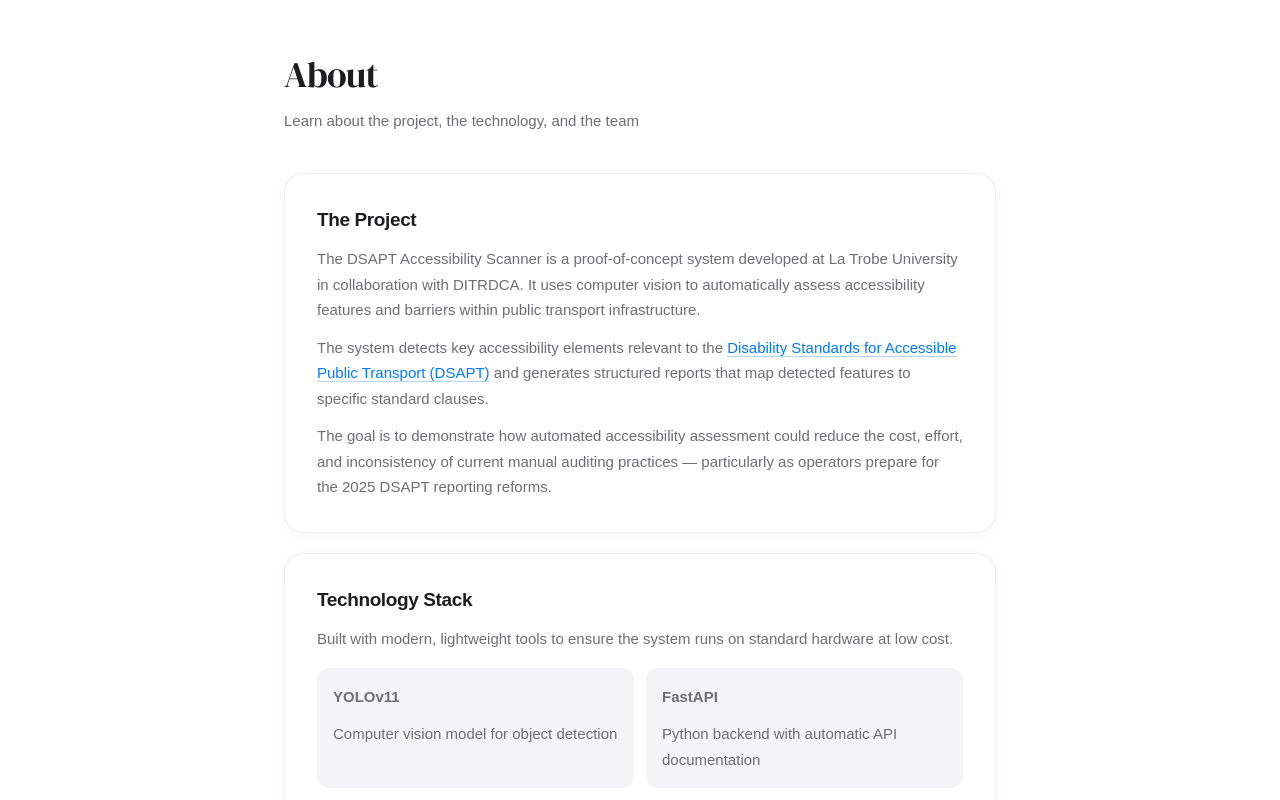
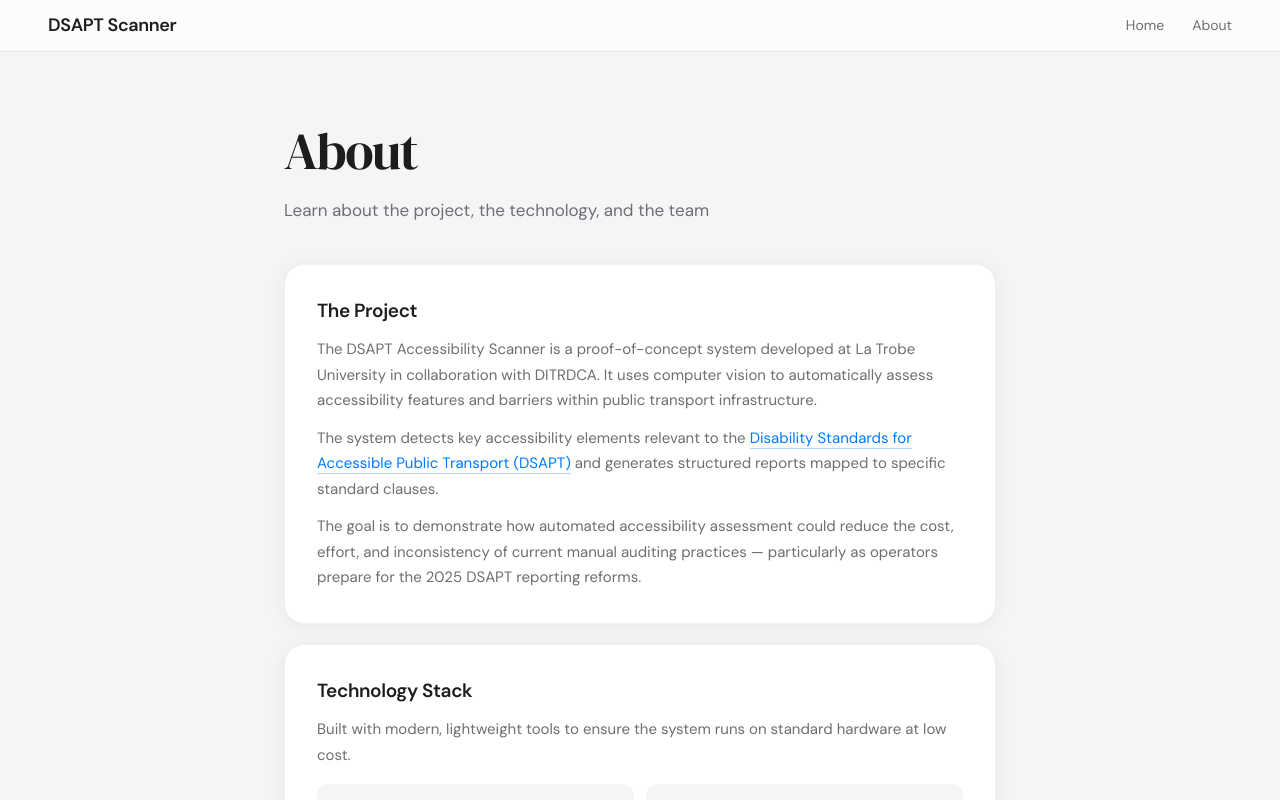
Before and after one commit to Akshaddd/capstone_cvaa, a Next.js app in the folder frontend/: page /about in a window 1280 px wide. Shown: the top 800 px of the page. Built offline with nearby package versions, Linux system fonts and the light colour scheme.

Commit message:
quick ui cleanup for tradeshow

```diff
--- a/frontend/app/about/page.tsx
+++ b/frontend/app/about/page.tsx
@@ -2,11 +2,20 @@ export default function AboutPage() {
   return (
     <>
       <style>{`
-        .about-wrap { max-width: 760px; margin: 0 auto; padding: 48px 24px 80px; }
-        .page-header { margin-bottom: 40px; }
-        .page-header h1 { font-family: 'DM Serif Display', Georgia, serif; font-size: 36px; font-weight: 400; letter-spacing: -0.02em; color: #1D1D1F; margin-bottom: 8px; }
-        .page-header p { font-size: 15px; color: #6E6E73; }
-        .card { background: white; border-radius: 20px; padding: 32px; border: 1px solid rgba(0,0,0,0.06); box-shadow: 0 2px 12px rgba(0,0,0,0.04); margin-bottom: 20px; }
+        @import url('https://fonts.googleapis.com/css2?family=DM+Sans:wght@300;400;500;600&family=DM+Serif+Display&display=swap');
+        * { box-sizing: border-box; margin: 0; padding: 0; }
+        body { font-family: 'DM Sans', -apple-system, sans-serif; background: #F5F5F7; color: #1D1D1F; -webkit-font-smoothing: antialiased; }
+        .nav { background: rgba(255,255,255,0.72); backdrop-filter: blur(20px); border-bottom: 0.5px solid rgba(0,0,0,0.1); position: sticky; top: 0; z-index: 100; padding: 0 48px; display: flex; align-items: center; justify-content: space-between; height: 52px; }
+        .nav-brand { display: flex; align-items: center; gap: 10px; text-decoration: none; }
+        .nav-logo { width: 28px; height: 28px; border-radius: 8px; background: linear-gradient(135deg, #007AFF, #5856D6); display: flex; align-items: center; justify-content: center; font-size: 14px; color: white; }
+        .nav-title { font-size: 15px; font-weight: 600; letter-spacing: -0.02em; color: #1D1D1F; }
+        .nav-links { display: flex; align-items: center; gap: 28px; }
+        .nav-link { font-size: 14px; color: #6E6E73; text-decoration: none; font-weight: 400; transition: color 0.15s; }
+        .nav-link:hover { color: #1D1D1F; }
+        .wrap { max-width: 760px; margin: 0 auto; padding: 60px 24px 80px; }
+        .page-title { font-family: 'DM Serif Display', Georgia, serif; font-size: clamp(36px,6vw,52px); font-weight: 400; letter-spacing: -0.03em; color: #1D1D1F; margin-bottom: 8px; }
+        .page-sub { font-size: 17px; color: #6E6E73; margin-bottom: 40px; }
+        .card { background: white; border-radius: 20px; padding: 32px; border: 1px solid rgba(0,0,0,0.06); box-shadow: 0 2px 20px rgba(0,0,0,0.06); margin-bottom: 20px; }
         .card h2 { font-size: 19px; font-weight: 600; letter-spacing: -0.02em; color: #1D1D1F; margin-bottom: 12px; }
         .card p { font-size: 15px; color: #6E6E73; line-height: 1.7; margin-bottom: 12px; }
         .card p:last-child { margin-bottom: 0; }
@@ -16,41 +25,37 @@ export default function AboutPage() {
         .tech-desc { font-size: 13px; color: #86868B; }
         .team-grid { display: grid; grid-template-columns: repeat(3,1fr); gap: 12px; margin-top: 16px; }
         .team-item { background: #F5F5F7; border-radius: 12px; padding: 16px; text-align: center; }
-        .team-avatar { width: 40px; height: 40px; border-radius: 50%; background: linear-gradient(135deg, #007AFF, #5856D6); display: flex; align-items: center; justify-content: center; color: white; font-size: 16px; font-weight: 600; margin: 0 auto 10px; }
+        .team-avatar { width: 40px; height: 40px; border-radius: 50%; background: linear-gradient(135deg, #007AFF, #5856D6); display: flex; align-items: center; justify-content: center; color: white; font-size: 15px; font-weight: 600; margin: 0 auto 10px; }
         .team-name { font-size: 14px; font-weight: 600; color: #1D1D1F; margin-bottom: 2px; }
         .team-role { font-size: 12px; color: #86868B; }
         .dsapt-link { color: #007AFF; text-decoration: none; border-bottom: 1px solid rgba(0,122,255,0.3); }
         .dsapt-link:hover { border-color: #007AFF; }
-        @media (max-width: 600px) { .tech-grid { grid-template-columns: 1fr; } .team-grid { grid-template-columns: repeat(2,1fr); } }
+        footer { text-align: center; padding: 24px; font-size: 12px; color: #86868B; border-top: 0.5px solid rgba(0,0,0,0.08); }
+        @media (max-width: 600px) { .nav { padding: 0 20px; } .tech-grid { grid-template-columns: 1fr; } .team-grid { grid-template-columns: repeat(2,1fr); } }
       `}</style>
 
-      <div className="about-wrap">
-        <div className="page-header">
-          <h1>About</h1>
-          <p>Learn about the project, the technology, and the team</p>
+      {/* Nav */}
+      <nav className="nav">
+        <a href="/" className="nav-brand">
+          <div className="nav-brand">
+          <span className="nav-title" style={{ fontSize: 18 }}>DSAPT Scanner</span></div>
+        </a>
+        <div className="nav-links">
+          <a href="/" className="nav-link">Home</a>
+          <a href="/about" className="nav-link">About</a>
         </div>
+      </nav>
+
+      <div className="wrap">
+        <h1 className="page-title">About</h1>
+        <p className="page-sub">Learn about the project, the technology, and the team</p>
 
         {/* Project */}
         <div className="card">
           <h2>The Project</h2>
-          <p>
-            The DSAPT Accessibility Scanner is a proof-of-concept system developed at
-            La Trobe University in collaboration with DITRDCA. It uses computer vision
-            to automatically assess accessibility features and barriers within public
-            transport infrastructure.
-          </p>
-          <p>
-            The system detects key accessibility elements relevant to the{" "}
-            <a className="dsapt-link" href="https://www.legislation.gov.au/Details/F2011L01302" target="_blank" rel="noopener noreferrer">
-              Disability Standards for Accessible Public Transport (DSAPT)
-            </a>{" "}
-            and generates structured reports that map detected features to specific standard clauses.
-          </p>
-          <p>
-            The goal is to demonstrate how automated accessibility assessment could reduce
-            the cost, effort, and inconsistency of current manual auditing practices —
-            particularly as operators prepare for the 2025 DSAPT reporting reforms.
-          </p>
+          <p>The DSAPT Accessibility Scanner is a proof-of-concept system developed at La Trobe University in collaboration with DITRDCA. It uses computer vision to automatically assess accessibility features and barriers within public transport infrastructure.</p>
+          <p>The system detects key accessibility elements relevant to the <a className="dsapt-link" href="https://www.legislation.gov.au/Details/F2011L01302" target="_blank" rel="noopener noreferrer">Disability Standards for Accessible Public Transport (DSAPT)</a> and generates structured reports mapped to specific standard clauses.</p>
+          <p>The goal is to demonstrate how automated accessibility assessment could reduce the cost, effort, and inconsistency of current manual auditing practices — particularly as operators prepare for the 2025 DSAPT reporting reforms.</p>
         </div>
 
         {/* Tech Stack */}
@@ -80,7 +85,7 @@ export default function AboutPage() {
           <p>Built by a team of La Trobe University students as part of a capstone project.</p>
           <div className="team-grid">
             {[
-              { name: "Pasan", role: "Scrum Master · Backend", initial: "P" },
+              { name: "Pasan", role: "Project Lead · Backend", initial: "P" },
               { name: "Pragna", role: "Frontend · UI Design", initial: "Pr" },
               { name: "Rui", role: "Security · CI/CD", initial: "R" },
               { name: "Nadil", role: "ML · Model Training", initial: "N" },
@@ -98,18 +103,12 @@ export default function AboutPage() {
         {/* DSAPT */}
         <div className="card">
           <h2>About DSAPT</h2>
-          <p>
-            The Disability Standards for Accessible Public Transport (DSAPT) set out
-            the requirements that operators and providers of public transport must meet
-            to ensure their services are accessible to people with disability.
-          </p>
-          <p>
-            From 2025, operators will be required to report on the accessibility features
-            of their networks and identify any barriers. This scanner is designed to help
-            operators meet those requirements more efficiently.
-          </p>
+          <p>The Disability Standards for Accessible Public Transport (DSAPT) set out the requirements that operators and providers of public transport must meet to ensure their services are accessible to people with disability.</p>
+          <p>From 2025, operators will be required to report on the accessibility features of their networks and identify any barriers. This scanner is designed to help operators meet those requirements more efficiently.</p>
         </div>
       </div>
+
+      <footer>DSAPT Accessibility Scanner · RSNA</footer>
     </>
   );
 }
--- a/frontend/app/page.tsx
+++ b/frontend/app/page.tsx
@@ -34,7 +34,6 @@ export default function Home() {
   const [preview, setPreview] = useState<string | null>(null);
   const [results, setResults] = useState<ScanResult | null>(null);
   const [loading, setLoading] = useState(false);
-  const [downloading, setDownloading] = useState(false);
   const [error, setError] = useState<string | null>(null);
   const [activeTab, setActiveTab] = useState<"report" | "raw">("report");
   const fileInputRef = useRef<HTMLInputElement>(null);
@@ -73,26 +72,6 @@ export default function Home() {
     }
   };
 
-  const handleDownload = async () => {
-    if (!results) return;
-    setDownloading(true);
-    try {
-      const res = await fetch("http://127.0.0.1:8000/report/download", {
-        method: "POST",
-        headers: { "Content-Type": "application/json" },
-        body: JSON.stringify(results),
-      });
-      const blob = await res.blob();
-      const url = URL.createObjectURL(blob);
-      const a = document.createElement("a");
-      a.href = url;
-      a.download = "accessibility_report.md";
-      a.click();
-    } finally {
-      setDownloading(false);
-    }
-  };
-
   return (
     <>
       <style>{`
@@ -114,9 +93,6 @@ export default function Home() {
         .btn-primary:disabled { opacity: 0.4; cursor: not-allowed; }
         .btn-ghost { background: transparent; color: #86868B; border: none; border-radius: 980px; padding: 8px 14px; font-size: 13px; font-weight: 500; cursor: pointer; transition: all 0.15s ease; font-family: inherit; }
         .btn-ghost:hover { background: rgba(0,0,0,0.05); color: #1D1D1F; }
-        .btn-download { background: #34C759; color: white; border: none; border-radius: 980px; padding: 10px 20px; font-size: 14px; font-weight: 500; cursor: pointer; transition: all 0.15s ease; font-family: inherit; white-space: nowrap; }
-        .btn-download:hover { background: #2DB54D; }
-        .btn-download:disabled { opacity: 0.4; cursor: not-allowed; }
         .tab-btn { padding: 8px 16px; border-radius: 980px; border: none; font-size: 14px; font-weight: 500; cursor: pointer; transition: all 0.15s ease; font-family: inherit; background: transparent; color: #86868B; white-space: nowrap; }
         .tab-btn.active { background: white; color: #1D1D1F; box-shadow: 0 1px 8px rgba(0,0,0,0.10); }
         .feature-row { display: flex; align-items: center; justify-content: space-between; padding: 14px 18px; border-radius: 14px; margin-bottom: 8px; border: 1px solid transparent; transition: transform 0.15s ease; gap: 12px; }
@@ -131,6 +107,7 @@ export default function Home() {
         .fade-in { animation: fadeUp 0.4s ease forwards; }
         @keyframes fadeUp { from { opacity: 0; transform: translateY(12px); } to { opacity: 1; transform: translateY(0); } }
         .summary-banner { border-radius: 14px; padding: 16px 20px; font-size: 15px; line-height: 1.5; margin-bottom: 24px; }
+        .leaflet-container { font-family: 'DM Sans', sans-serif; border-radius: 20px; }
         @media (max-width: 600px) {
           .nav { padding: 0 20px; }
           .nav-links { gap: 16px; }
@@ -144,8 +121,7 @@ export default function Home() {
       {/* Nav */}
       <nav className="nav">
         <div className="nav-brand">
-          <div className="nav-logo">♿</div>
-          <span className="nav-title">DSAPT Scanner</span>
+          <span className="nav-title" style={{ fontSize: 18 }}>DSAPT Scanner</span>
         </div>
         <div className="nav-links">
           <a href="/" className="nav-link">Home</a>
@@ -153,7 +129,7 @@ export default function Home() {
         </div>
       </nav>
 
-      <main style={{ maxWidth: 760, margin: "0 auto", padding: "60px 24px 80px" }}>
+      <main style={{ maxWidth: 760, margin: "0 auto", padding: "60px 24px 100px" }}>
 
         {/* Hero */}
         <div style={{ textAlign: "center", marginBottom: 48 }}>
@@ -204,20 +180,14 @@ export default function Home() {
 
         {/* Results */}
         {results && (
-          <div className="fade-in glass-card" style={{ padding: 32 }}>
-
-            {/* Header */}
+          <div className="fade-in glass-card" style={{ padding: 32, marginBottom: 20 }}>
             <div className="result-header" style={{ display: "flex", alignItems: "center", justifyContent: "space-between", marginBottom: 20 }}>
               <div>
                 <h2 style={{ fontSize: 20, fontWeight: 600, letterSpacing: "-0.02em" }}>Audit Report</h2>
                 <p style={{ fontSize: 13, color: "#86868B", marginTop: 2 }}>{results.filename}</p>
               </div>
-              <button className="btn-download" onClick={handleDownload} disabled={downloading}>
-                {downloading ? "Generating…" : "↓ Download Report"}
-              </button>
             </div>
 
-            {/* Summary */}
             {results.summary && (
               <div className="summary-banner" style={{
                 background: results.severity_summary.high > 0 ? "#FFF8F0" : "#F0FFF4",
@@ -228,7 +198,6 @@ export default function Home() {
               </div>
             )}
 
-            {/* Stats */}
             <div className="stats-grid" style={{ display: "grid", gridTemplateColumns: "repeat(4,1fr)", gap: 12, marginBottom: 24 }}>
               {(["high","medium","low","info"] as const).map(k => {
                 const cfg = severityConfig[k];
@@ -241,7 +210,6 @@ export default function Home() {
               })}
             </div>
 
-            {/* Tabs */}
             <div style={{ display: "flex", gap: 4, background: "#F5F5F7", borderRadius: 980, padding: 4, marginBottom: 20, width: "fit-content" }}>
               <button className={`tab-btn ${activeTab === "report" ? "active" : ""}`} onClick={() => setActiveTab("report")}>
                 ♿ Report ({results.accessibility_features})
@@ -251,7 +219,6 @@ export default function Home() {
               </button>
             </div>
 
-            {/* Report Tab */}
             {activeTab === "report" && (
               <div>
                 {results.accessibility_report.length === 0 ? (
@@ -281,7 +248,6 @@ export default function Home() {
               </div>
             )}
 
-            {/* Raw Tab */}
             {activeTab === "raw" && (
               <div>
                 {results.raw_detections.map((d, i) => (
@@ -297,10 +263,57 @@ export default function Home() {
             )}
           </div>
         )}
+
+        {/* Melbourne Map */}
+        <div style={{ textAlign: "center", marginBottom: 28, marginTop: 40 }}>
+          <p style={{ fontSize: 12, fontWeight: 500, color: "#007AFF", letterSpacing: "0.08em", textTransform: "uppercase", marginBottom: 10 }}>
+            Coverage Area
+          </p>
+          <h2 style={{ fontFamily: "'DM Serif Display', Georgia, serif", fontSize: "clamp(28px,4vw,40px)", fontWeight: 400, letterSpacing: "-0.02em", color: "#1D1D1F", marginBottom: 12 }}>
+            Melbourne Transport Network
+          </h2>
+          <p style={{ fontSize: 15, color: "#6E6E73", maxWidth: 440, margin: "0 auto" }}>
+            The scanner is designed for use across Melbourne's public transport infrastructure.
+          </p>
+        </div>
+
+        <div className="glass-card" style={{ overflow: "hidden", borderRadius: 20, marginBottom: 20 }}>
+          <div id="melbourne-map" style={{ height: 480, width: "100%" }} />
+        </div>
+
+        <script dangerouslySetInnerHTML={{ __html: `
+          (function() {
+            if (typeof window === 'undefined') return;
+            function initMap() {
+              var el = document.getElementById('melbourne-map');
+              if (!window.L || !el || el._leaflet_id) return;
+              var map = L.map('melbourne-map', { zoomControl: true, scrollWheelZoom: false }).setView([-37.8136, 144.9631], 11);
+              L.tileLayer('https://{s}.tile.openstreetmap.org/{z}/{x}/{y}.png', {
+                attribution: '© OpenStreetMap contributors', maxZoom: 18
+              }).addTo(map);
+            }
+            if (!document.getElementById('leaflet-css')) {
+              var link = document.createElement('link');
+              link.id = 'leaflet-css';
+              link.rel = 'stylesheet';
+              link.href = 'https://unpkg.com/leaflet@1.9.4/dist/leaflet.css';
+              document.head.appendChild(link);
+            }
+            if (!window.L) {
+              var script = document.createElement('script');
+              script.src = 'https://unpkg.com/leaflet@1.9.4/dist/leaflet.js';
+              script.onload = function() { setTimeout(initMap, 100); };
+              document.head.appendChild(script);
+            } else {
+              setTimeout(initMap, 100);
+            }
+          })();
+        `}} />
+
       </main>
 
-      <footer style={{ textAlign: "center", padding: 24, fontSize: 12, color: "#86868B", borderTop: "0.5px solid rgba(0,0,0,0.08)" }}>
-        DSAPT Accessibility Scanner · La Trobe University · Proof of Concept
+      <footer style={{ textAlign: "center", padding: 24, fontSize: 12, color: "#86868B", borderTop: "0.5px solid rgba(0,0,0,0.08)", position: "fixed", bottom: 0, left: 0, right: 0, background: "#F5F5F7" }}>
+        DSAPT Accessibility Scanner · RSNA
       </footer>
     </>
   );
```
